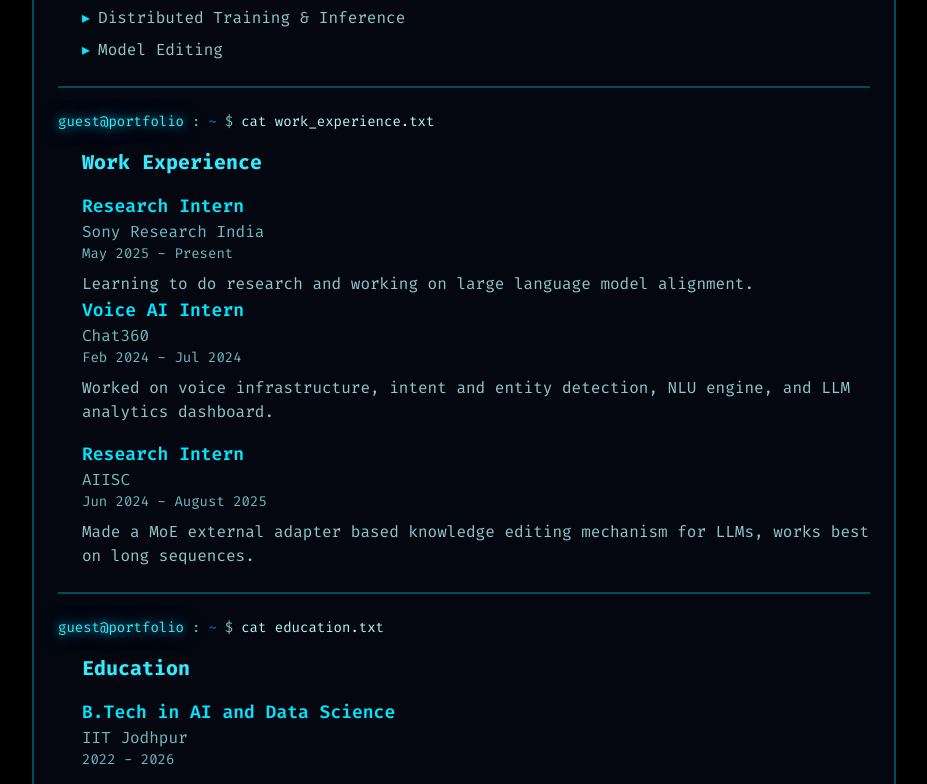
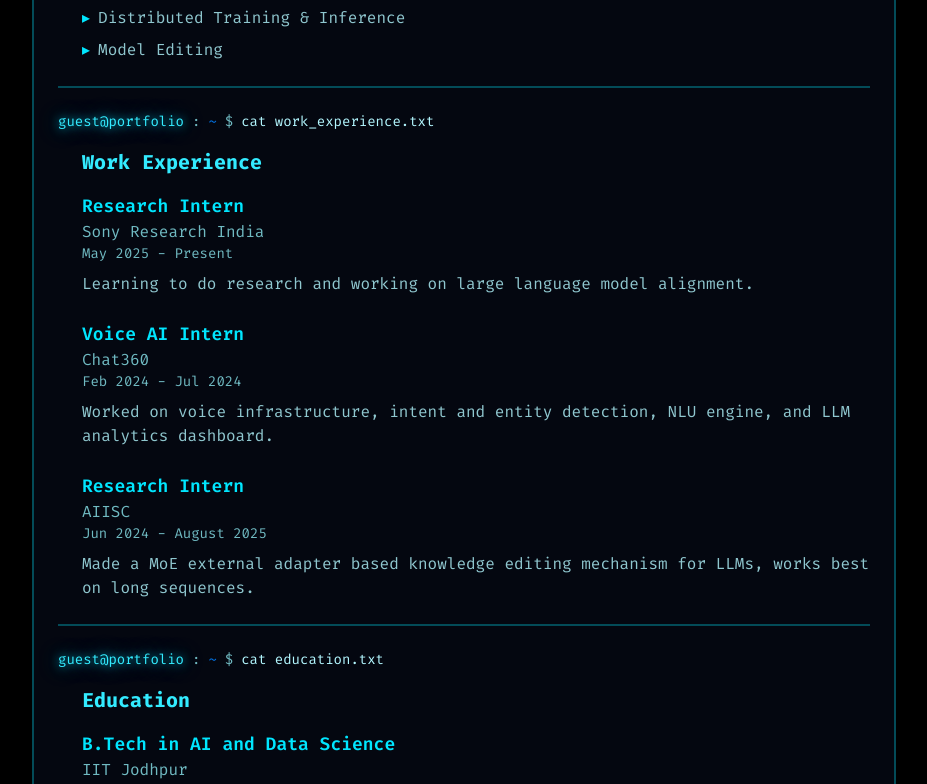
Before and after one commit to gjyotin305/gjyotin305.github.io, a React (Vite) app: page /about in a window 1280 px wide. Shown: the part 549-1333 px from the top of the page, without its empty margins (176-1103 px from the left). Built offline with nearby package versions, Linux system fonts and the light colour scheme; the HTML template or start-up script is replaced by a standard one.

Commit message:
Refactor: Format work experience section

```diff
--- a/src/pages/About.tsx
+++ b/src/pages/About.tsx
@@ -59,7 +59,6 @@ const About = () => {
                 <h2 className="text-xl font-bold text-accent mb-3">Work Experience</h2>
                 <div className="space-y-6">
                   <div>
-                  <div className="mb4">
                     <h3 className="text-lg font-semibold text-primary">Research Intern</h3>
                     <p className="text-muted-foreground">Sony Research India</p>
                     <p className="text-sm text-muted-foreground">May 2025 - Present</p>
@@ -68,7 +67,7 @@ const About = () => {
                     </p>
                   </div>
 
-                  <div className="mb-4">
+                  <div>
                     <h3 className="text-lg font-semibold text-primary">Voice AI Intern</h3>
                     <p className="text-muted-foreground">Chat360</p>
                     <p className="text-sm text-muted-foreground">Feb 2024 - Jul 2024</p>
@@ -77,16 +76,14 @@ const About = () => {
                     </p>
                   </div>
 
-                  <div className="mb-4">
+                  <div>
                     <h3 className="text-lg font-semibold text-primary">Research Intern</h3>
                     <p className="text-muted-foreground">AIISC</p>
-                    <p className="text-sm text-muted-foreground">Jun 2024 - August 2025 </p>
+                    <p className="text-sm text-muted-foreground">Jun 2024 - August 2025</p>
                     <p className="text-foreground/80 mt-2">
                       Made a MoE external adapter based knowledge editing mechanism for LLMs, works best on long sequences.
                     </p>
                   </div>
-                </div>
-
                 </div>
               </div>
             </div>
```
